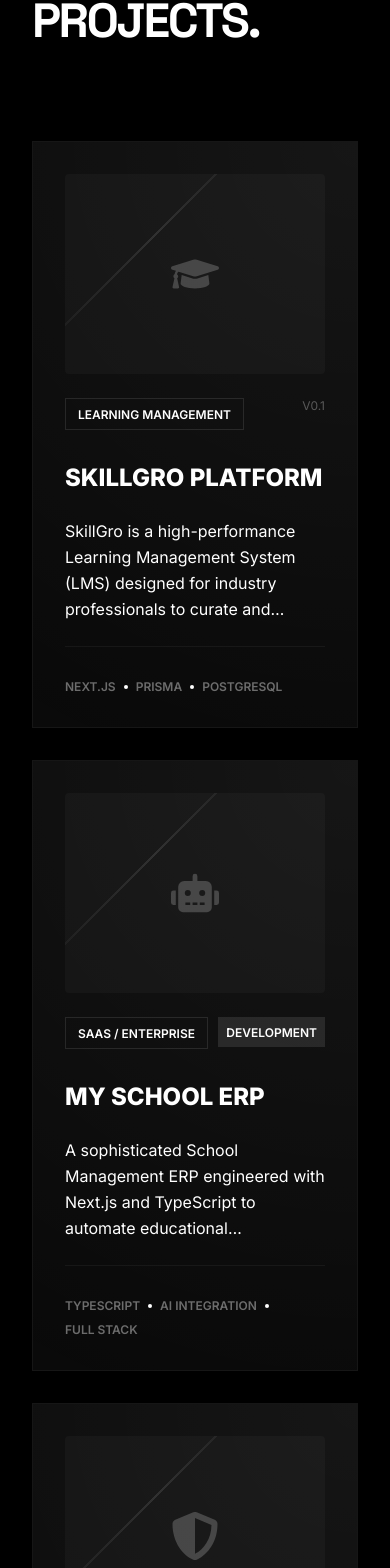
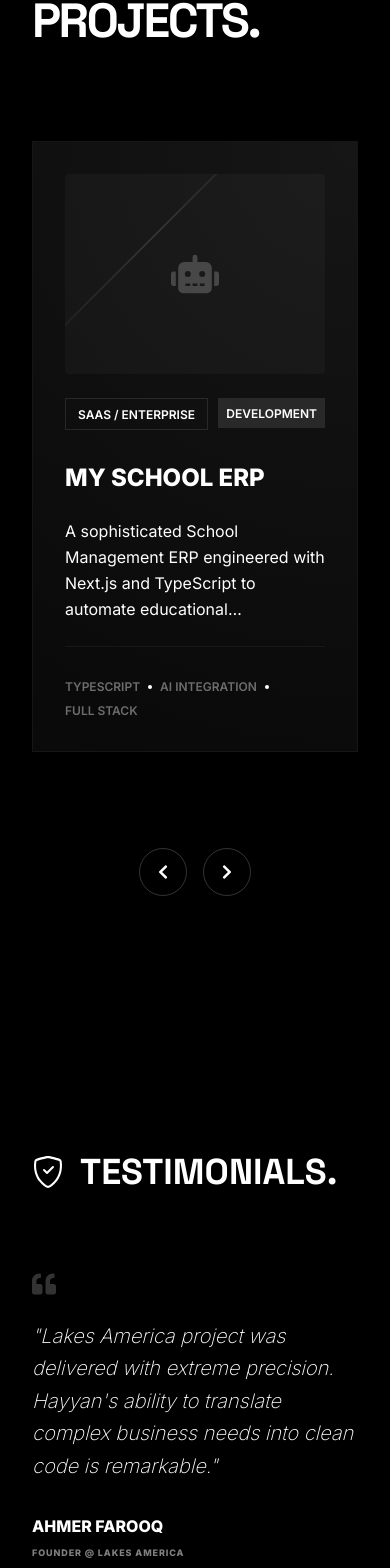
Before and after one commit to Hayyanshaikh/portfolio, a Next.js app: page / in a window 390 px wide. Shown: the part 7363-8931 px from the top of the page. Built offline with nearby package versions, Linux system fonts and the light colour scheme.

Commit message:
feat: add ProjectCard component and Projects section with Swiper carousel

```diff
--- a/components/cards/ProjectCard.tsx
+++ b/components/cards/ProjectCard.tsx
@@ -19,7 +19,7 @@ const ProjectCard = ({ project, index }: Props) => {
   return (
     <div
       data-cursor="hover"
-      className="glass-card p-8 flex flex-col justify-between reveal"
+      className="glass-card p-8 flex flex-col justify-between h-full reveal"
       style={{ transitionDelay: `${index * 0.1}s` }}
     >
       <div>
--- a/components/sections/Projects.tsx
+++ b/components/sections/Projects.tsx
@@ -1,5 +1,18 @@
-import { FaGraduationCap, FaRobot, FaShieldAlt } from "react-icons/fa";
+"use client";
+import { useState } from "react";
+import type { Swiper as SwiperType } from "swiper";
+
+import {
+  FaGraduationCap,
+  FaRobot,
+  FaShieldAlt,
+  FaChevronLeft,
+  FaChevronRight,
+} from "react-icons/fa";
 import ProjectCard from "../cards/ProjectCard";
+import { Swiper, SwiperSlide } from "swiper/react";
+import { Autoplay } from "swiper/modules";
+import "swiper/css";
 
 const projects = [
   {
@@ -35,17 +48,72 @@ const projects = [
 ];
 
 export default function Projects() {
+  const [swiperRef, setSwiperRef] = useState<SwiperType | null>(null);
+
   return (
     <section id="projects" className="max-w-7xl mx-auto py-32 px-8 relative">
-      <h2 className="font-heading text-5xl md:text-7xl font-bold uppercase mb-24 tracking-tighter">
-        Selected <br />
-        Projects.
-      </h2>
+      <div className="flex items-center justify-between">
+        <h2 className="font-heading text-5xl md:text-7xl font-bold uppercase mb-24 tracking-tighter">
+          Selected <br />
+          Projects.
+        </h2>
 
-      <div className="grid lg:grid-cols-3 gap-8">
+        <div className="gap-4 justify-end hidden md:flex">
+          <button
+            onClick={() => swiperRef?.slidePrev()}
+            className="projects-prev w-12 h-12 flex items-center justify-center rounded-full border border-white/20 hover:bg-white/10 transition-colors disabled:opacity-30 disabled:cursor-not-allowed"
+          >
+            <FaChevronLeft className="text-white" />
+          </button>
+          <button
+            onClick={() => swiperRef?.slideNext()}
+            className="projects-next w-12 h-12 flex items-center justify-center rounded-full border border-white/20 hover:bg-white/10 transition-colors disabled:opacity-30 disabled:cursor-not-allowed"
+          >
+            <FaChevronRight className="text-white" />
+          </button>
+        </div>
+      </div>
+
+      <Swiper
+        onSwiper={setSwiperRef}
+        modules={[Autoplay]}
+        spaceBetween={32}
+        slidesPerView={1}
+        speed={1200}
+        breakpoints={{
+          640: {
+            slidesPerView: 1,
+          },
+          768: {
+            slidesPerView: 2,
+          },
+          1024: {
+            slidesPerView: 3,
+          },
+        }}
+        autoplay={{ delay: 5000, disableOnInteraction: false }}
+        className="projects-swiper !pb-16"
+      >
         {projects.map((project, index) => (
-          <ProjectCard key={index} project={project} index={index} />
+          <SwiperSlide key={index} className="h-auto">
+            <ProjectCard project={project} index={index} />
+          </SwiperSlide>
         ))}
+      </Swiper>
+
+      <div className="flex gap-4 mt-8 justify-center md:hidden">
+        <button
+          onClick={() => swiperRef?.slidePrev()}
+          className="projects-prev w-12 h-12 flex items-center justify-center rounded-full border border-white/20 hover:bg-white/10 transition-colors disabled:opacity-30 disabled:cursor-not-allowed"
+        >
+          <FaChevronLeft className="text-white" />
+        </button>
+        <button
+          onClick={() => swiperRef?.slideNext()}
+          className="projects-next w-12 h-12 flex items-center justify-center rounded-full border border-white/20 hover:bg-white/10 transition-colors disabled:opacity-30 disabled:cursor-not-allowed"
+        >
+          <FaChevronRight className="text-white" />
+        </button>
       </div>
     </section>
   );
```
